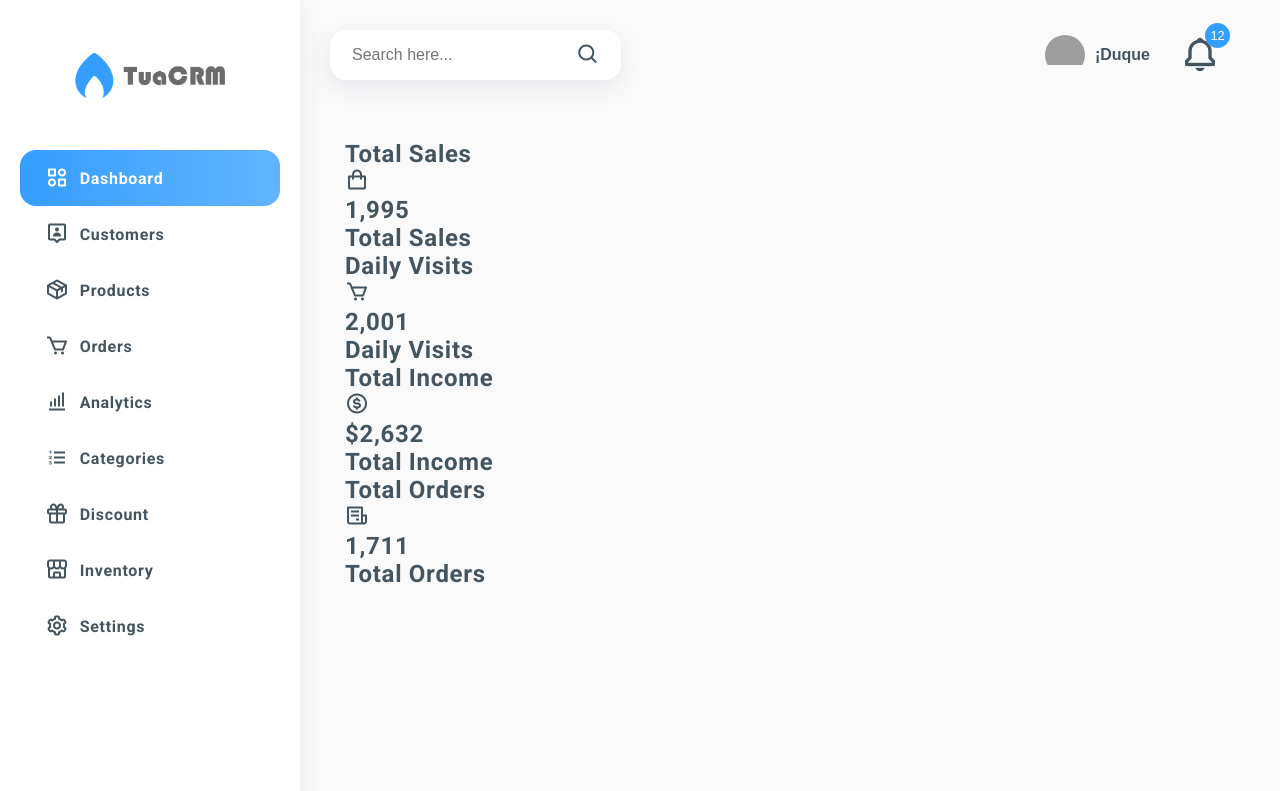
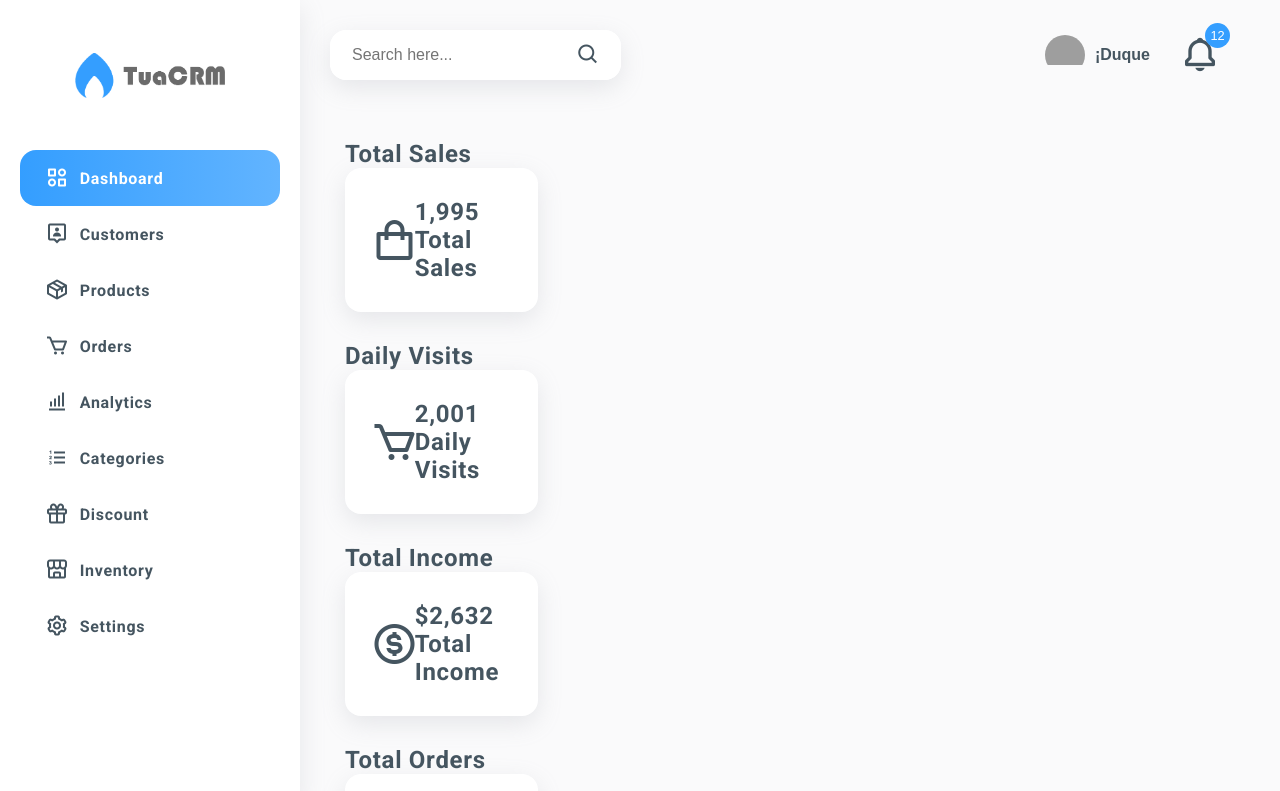
Before and after one commit to AlexMarquesAlves/Vite-Admin_Dashboard, a React (Vite) app: page / in a window 1280 px wide. Shown: the top 791 px of the page. Built offline with nearby package versions, Linux system fonts and the light colour scheme; grey boxes are pictures that could not be loaded.

Commit message:
Feat: Styling StatusCard

```diff
--- a/src/components/StatusCard/styles.scss
+++ b/src/components/StatusCard/styles.scss
@@ -1 +1,60 @@
-/* The component style is inserted here. */
+.status-card {
+  padding: 30px;
+  display: flex;
+  align-items: center;
+  background-color: var(--main-bg);
+  box-shadow: var(--box-shadow);
+  border-radius: var(--border-radius);
+  position: relative;
+  overflow: hidden;
+  z-index: 1;
+  transition: color 0.5s ease 0s;
+  margin-bottom: 30px;
+}
+
+.status-card__icon {
+  width: 30%;
+  height: 100%;
+  font-size: 3rem;
+  display: flex;
+  align-items: center;
+  justify-content: center;
+  z-index: 1;
+}
+
+.status-card__info {
+  flex-grow: 1;
+  text-align: center;
+  z-index: 1;
+  text-transform: capitalize;
+}
+
+.status-card__info > h4 {
+  font-size: 2.5rem;
+  margin-bottom: 10px;
+}
+
+.status-card::before {
+  content: "";
+  width: 100%;
+  padding-top: 100%;
+  border-radius: 50%;
+  background-image: linear-gradient(
+    to top right,
+    var(--main-color),
+    var(--second-color)
+  );
+  position: absolute;
+  left: -50%;
+  top: 0;
+  transform: scale(0);
+  transition: transform 0.8s ease 0s;
+}
+
+.status-card:hover::before {
+  transform: scale(3);
+}
+
+.status-card:hover {
+  color: var(--txt-white);
+}
```
